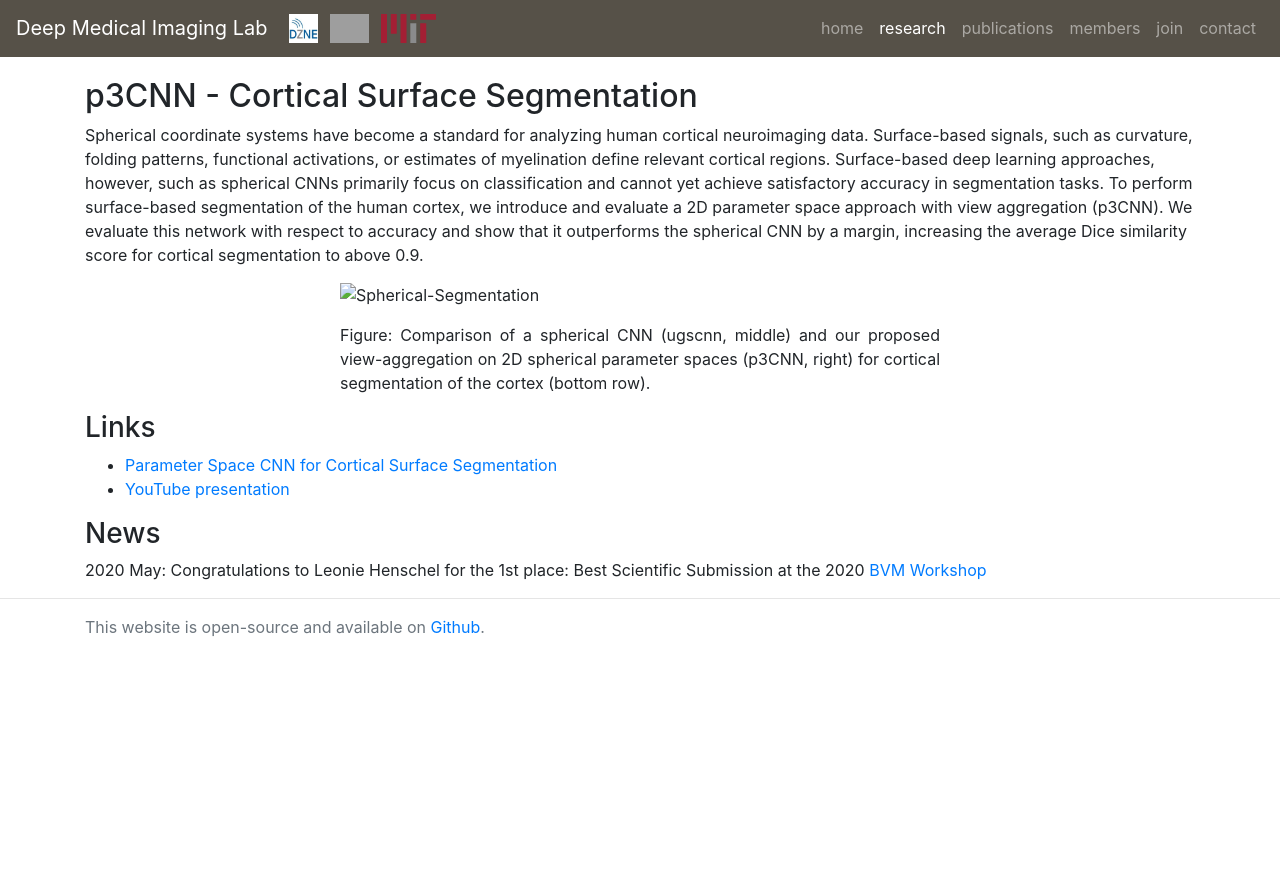
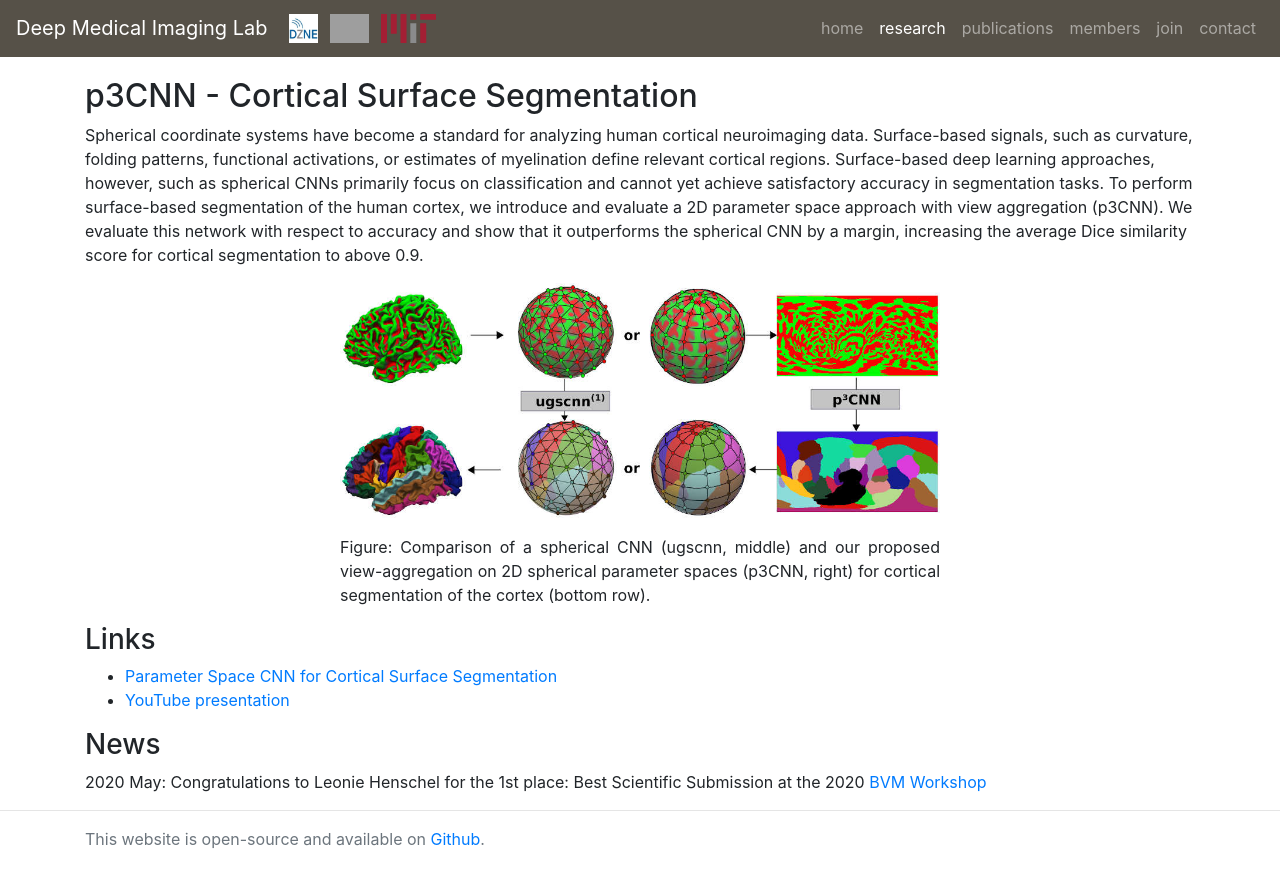
Before and after one commit to Deep-MI/Deep-MI.github.io, a Jekyll site: the page built from research/spherical.md, in a window 1280 px wide. Shown: the top 887 px of the page. Built offline with Jekyll 4.4.1, drawn with Linux system fonts in a browser that asks for light colours; nearby versions of some CDN libraries; comment, search, counter and statistics services are not loaded; grey boxes are pictures that could not be loaded.

Commit message:
mv p3cnn image link fix

```diff
--- a/research/spherical.md
+++ b/research/spherical.md
@@ -16,7 +16,7 @@
 respect to accuracy and show that it outperforms the spherical CNN by a margin, increasing the
 average Dice similarity score for cortical segmentation to above 0.9.
 
-<img src="/static/img/research/segmentation_bvm.jpg" class="responsive" alt="Spherical-Segmentation" style="
+<img src="/static/img/research/spherical/segmentation_bvm.jpg" class="responsive" alt="Spherical-Segmentation" style="
 	display: block;
 	margin-left: auto;
 	margin-right: auto;
```
